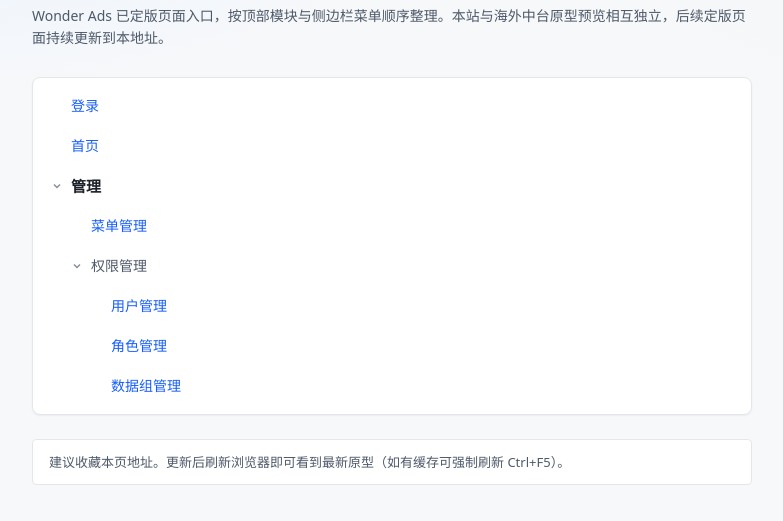
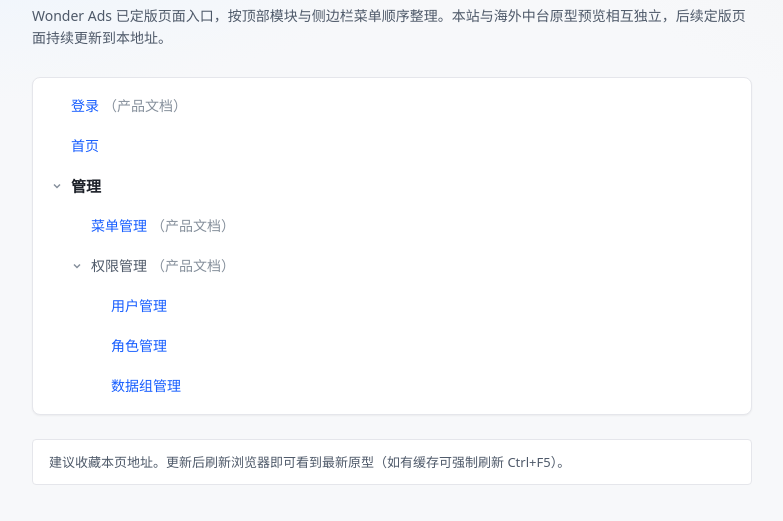
Before and after one commit to Liangxf08/wonder-ads-proto, a plain HTML site: page index.html in a window 1280 px wide. Shown: the part 87-608 px from the top of the page, without its empty margins (248-1031 px from the left). Drawn offline with Linux system fonts and the light colour scheme.

Commit message:
Link product documents on the preview directory.

```diff
--- a/index.html
+++ b/index.html
@@ -89,6 +89,17 @@
     .tree-row--group { font-weight: 500; color: var(--color-text-2, #4E5969); }
     a.tree-link { color: var(--color-primary, #165DFF); text-decoration: none; }
     a.tree-link:hover { text-decoration: underline; }
+    a.tree-doc {
+      margin-left: 4px;
+      color: var(--color-text-3, #86909C);
+      font-weight: 400;
+      text-decoration: none;
+      white-space: nowrap;
+    }
+    a.tree-doc:hover {
+      color: var(--color-primary, #165DFF);
+      text-decoration: underline;
+    }
     .tree-children { position: relative; }
     .tree-children .tree-row { padding-left: 36px; }
     .tree-children .tree-children .tree-row { padding-left: 56px; }
@@ -115,7 +126,7 @@
         <li class="tree-node">
           <div class="tree-row tree-row--leaf">
             <span class="tree-spacer"></span>
-            <a class="tree-label tree-link" href="./login.html" target="_blank" rel="noopener noreferrer">登录</a>
+            <span class="tree-label"><a class="tree-link" href="./login.html" target="_blank" rel="noopener noreferrer">登录</a><a class="tree-doc" href="https://m0v1x0i131y.feishu.cn/wiki/TuQiwtqgkiCPZnkfhLIcaG3FnNl?from=from_copylink" target="_blank" rel="noopener noreferrer">（产品文档）</a></span>
           </div>
         </li>
         <li class="tree-node">
@@ -136,7 +147,7 @@
             <li class="tree-node">
               <div class="tree-row tree-row--leaf">
                 <span class="tree-spacer"></span>
-                <a class="tree-label tree-link" href="./menu.html" target="_blank" rel="noopener noreferrer">菜单管理</a>
+                <span class="tree-label"><a class="tree-link" href="./menu.html" target="_blank" rel="noopener noreferrer">菜单管理</a><a class="tree-doc" href="https://m0v1x0i131y.feishu.cn/wiki/VszewBw1vigYmrkCI7XcjTlQnBv?from=from_copylink" target="_blank" rel="noopener noreferrer">（产品文档）</a></span>
               </div>
             </li>
             <li class="tree-node" data-node>
@@ -144,7 +155,7 @@
                 <button class="tree-toggle" type="button" aria-label="折叠" data-toggle>
                   <svg viewBox="0 0 12 12" fill="none" stroke="currentColor" stroke-width="1.5"><path d="M3 4.5L6 7.5L9 4.5"/></svg>
                 </button>
-                <span class="tree-label">权限管理</span>
+                <span class="tree-label">权限管理<a class="tree-doc" href="https://m0v1x0i131y.feishu.cn/wiki/OBgJwrcLGiEh70kBxt9cu9j7nef?from=from_copylink" target="_blank" rel="noopener noreferrer">（产品文档）</a></span>
               </div>
               <ul class="tree-children">
                 <li class="tree-node">
```
